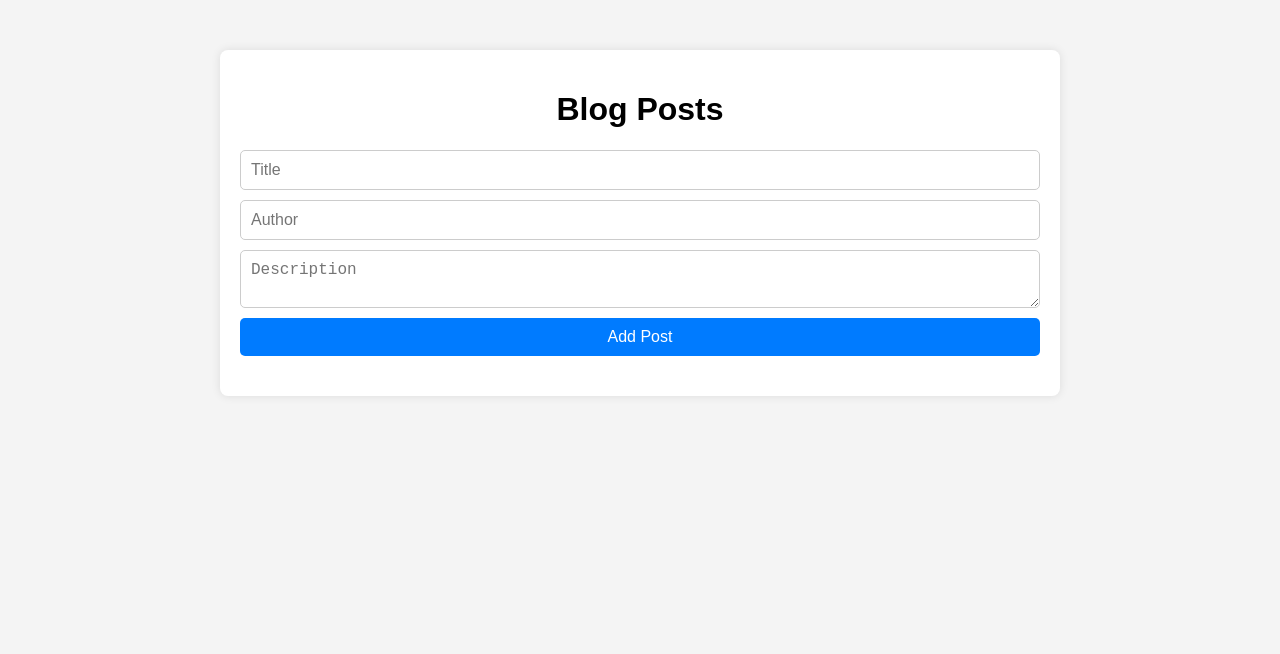
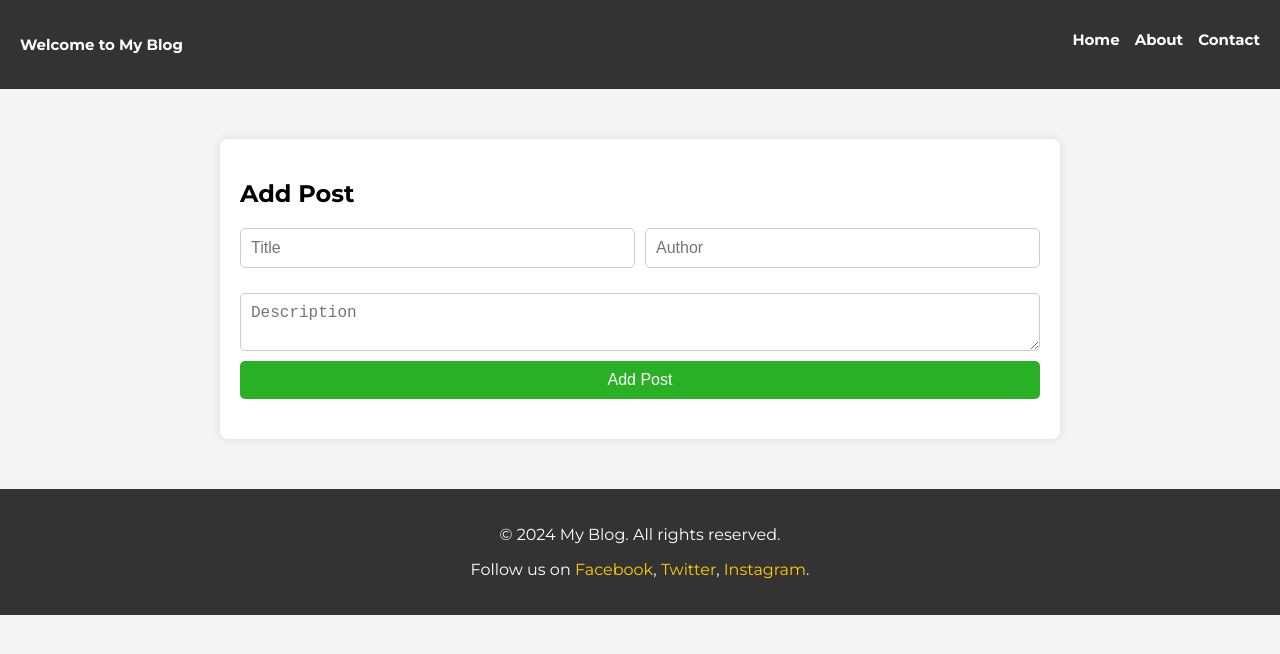
Before and after one commit to MarkiyanPr/dvvs_project, a website: page public/index.html in a window 1280 px wide. Drawn offline with Linux system fonts and the light colour scheme; no server answers.

Commit message:
Your commit message

```diff
--- a/public/index.html
+++ b/public/index.html
@@ -5,26 +5,55 @@
     <meta name="viewport" content="width=device-width, initial-scale=1.0">
     <title>Blog Posts</title>
     <link rel="stylesheet" href="styles.css">
+    <link rel="preconnect" href="https://fonts.googleapis.com">
+<link rel="preconnect" href="https://fonts.gstatic.com" crossorigin>
+<link href="https://fonts.googleapis.com/css2?family=Inter:ital,opsz,wght@0,14..32,100..900;1,14..32,100..900&family=Montserrat+Alternates:ital,wght@0,100;0,200;0,300;0,400;0,500;0,600;0,700;0,800;0,900;1,100;1,200;1,300;1,400;1,500;1,600;1,700;1,800;1,900&family=Montserrat:ital,wght@0,100..900;1,100..900&display=swap" rel="stylesheet">
 </head>
 <body>
+    <!-- Header -->
+    <header>
+        <div class="header-container">
+            <h1>Welcome to My Blog</h1>
+            <nav>
+                <ul>
+                    <li><a href="#">Home</a></li>
+                    <li><a href="#">About</a></li>
+                    <li><a href="#">Contact</a></li>
+                </ul>
+            </nav>
+        </div>
+    </header>
+
     <div class="container">
-        <h1>Blog Posts</h1>
+        <h2>Add Post</h2>
 
         <!-- Add Post Form -->
         <form id="postForm">
             <input type="hidden" id="postId">
-            <input type="text" id="title" placeholder="Title" required>
-            <input type="text" id="author" placeholder="Author" required>
+            <div class="form-row">
+                <input type="text" id="title" placeholder="Title" required>
+                <input type="text" id="author" placeholder="Author" required>
+            </div>
             <textarea id="description" placeholder="Description" required></textarea>
             <button type="submit">Add Post</button>
         </form>
-
-
 
         <!-- Posts List -->
         <div id="posts"></div>
     </div>
 
+    <!-- Footer -->
+    <footer>
+        <div class="footer-container">
+            <p>&copy; 2024 My Blog. All rights reserved.</p>
+            <p>Follow us on
+                <a href="#">Facebook</a>,
+                <a href="#">Twitter</a>,
+                <a href="#">Instagram</a>.
+            </p>
+        </div>
+    </footer>
+
     <script src="script.js"></script>
 </body>
 </html>
--- a/public/script.js
+++ b/public/script.js
@@ -20,7 +20,7 @@ async function fetchPosts() {
             <p>${post.description}</p>
             <p><strong>Author:</strong> ${post.author}</p>
             <button onclick="editPost('${post._id}', '${post.title}', '${post.description}', '${post.author}')">Edit</button>
-            <button onclick="deletePost('${post._id}')">Delete</button>
+            <button class="post_delete" onclick="deletePost('${post._id}')">Delete</button>
         `;
         postsDiv.appendChild(postEl);
     });
--- a/public/styles.css
+++ b/public/styles.css
@@ -1,5 +1,5 @@
 body {
-    font-family: Arial, sans-serif;
+    font-family: "Montserrat", serif;
     background-color: #f4f4f4;
     margin: 0;
     padding: 0;
@@ -14,6 +14,13 @@ body {
     box-shadow: 0 0 10px rgba(0, 0, 0, 0.1);
 }
 
+.header-container {
+    display: flex;
+    justify-content: space-between;
+    align-items: center;
+    padding: 0 20px;
+}
+
 h1 {
     text-align: center;
 }
@@ -25,7 +32,9 @@ form {
     margin-bottom: 20px;
 }
 
-form input, form textarea, form button {
+form input,
+form textarea,
+form button {
     padding: 10px;
     font-size: 16px;
     border: 1px solid #ccc;
@@ -33,7 +42,7 @@ form input, form textarea, form button {
 }
 
 form button {
-    background-color: #007bff;
+    background-color: #2ab024;
     color: white;
     border: none;
     cursor: pointer;
@@ -52,9 +61,9 @@ form button:hover {
 
 .post {
     padding: 15px;
-    border: 1px solid #ccc;
+    border: 1px solid #000;
     border-radius: 5px;
-    background: #f9f9f9;
+    background: #fff;
 }
 
 .post h2 {
@@ -66,7 +75,7 @@ form button:hover {
 }
 
 .post button {
-    background-color: #ff4d4d;
+    background-color: #4d5fff;
     color: white;
     border: none;
     padding: 5px 10px;
@@ -74,10 +83,17 @@ form button:hover {
     cursor: pointer;
     transition: background-color 0.3s ease;
 }
-
-.post button:hover {
+.post button.post_delete{
     background-color: #cc0000;
 }
+
+.post button.post_delete:hover {
+    background-color: #e10202;
+}
+.post button:not(.post_delete):hover {
+    background-color: #6372fd;
+}
+
 header nav {
     display: flex;
     justify-content: flex-end;
@@ -95,3 +111,63 @@ header nav a {
 header nav a:hover {
     color: #0056b3;
 }
+
+/* Header styles */
+header {
+    background-color: #333;
+    color: #fff;
+    padding: 20px 0;
+    text-align: center;
+}
+
+header .header-container h1 {
+    margin: 0;
+    font-size: 15px;
+}
+
+header nav ul {
+    list-style-type: none;
+    padding: 0;
+    margin: 10px 0 0;
+    display: flex;
+    justify-content: center;
+    gap: 15px;
+    font-size: 15px;
+}
+
+header nav ul li a {
+    color: #fff;
+    text-decoration: none;
+    font-weight: bold;
+}
+
+header nav ul li a:hover {
+    text-decoration: underline;
+}
+
+/* Footer styles */
+footer {
+    background-color: #333;
+    color: #fff;
+    padding: 20px 0;
+    text-align: center;
+}
+
+footer a {
+    color: #ffcc00;
+    text-decoration: none;
+}
+
+footer a:hover {
+    text-decoration: underline;
+}
+
+.form-row {
+    display: flex;
+    gap: 10px; /* Проміжок між елементами */
+    margin-bottom: 15px; /* Відступ знизу */
+}
+
+.form-row input {
+    flex: 1;
+}
```
